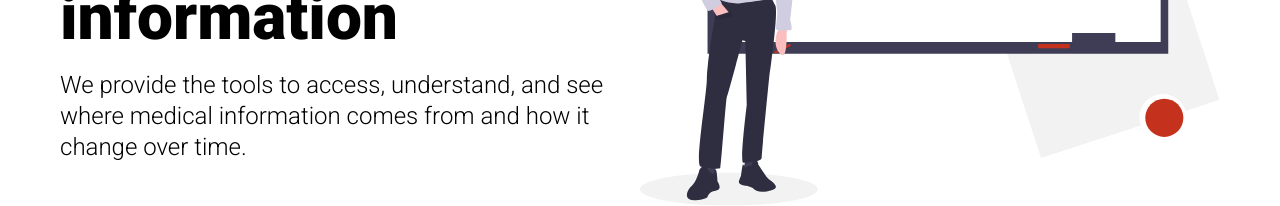
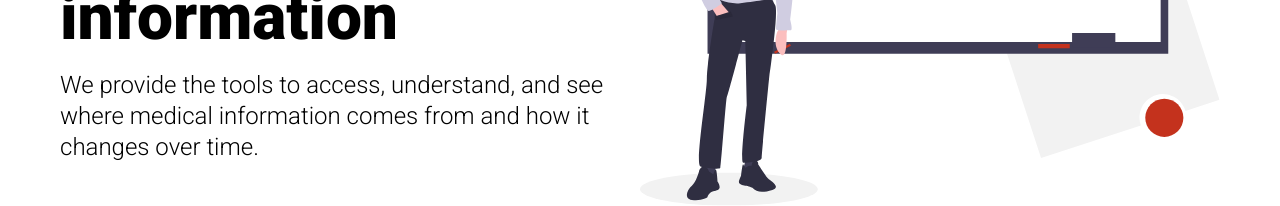
Before and after one commit to MrF3lix/hackzurich21-garbage-tree, a Next.js app: page / in a window 1280 px wide. Shown: the part 445-651 px from the top of the page. Built offline with nearby package versions, Linux system fonts and the light colour scheme.

Commit message:
Correct typo

```diff
--- a/pages/index.js
+++ b/pages/index.js
@@ -9,7 +9,7 @@ const Home = () => {
                     <h1>Access and understand proven medical information </h1>
                     <p>
                         We provide the tools to access, understand, and see
-                        where medical information comes from and how it change
+                        where medical information comes from and how it changes
                         over time.
                     </p>
                     <div className="button__container">
```
